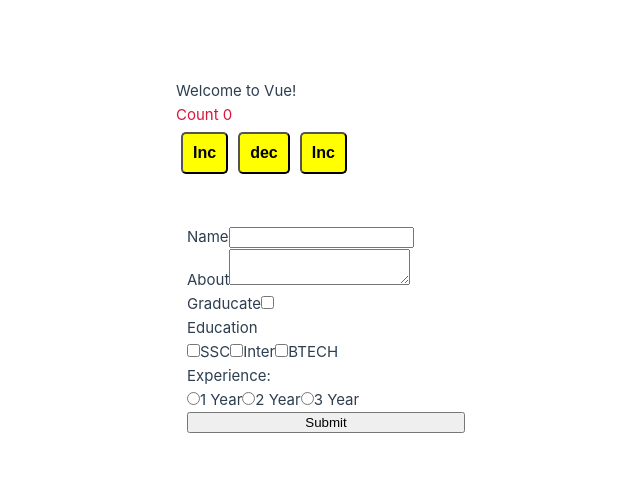
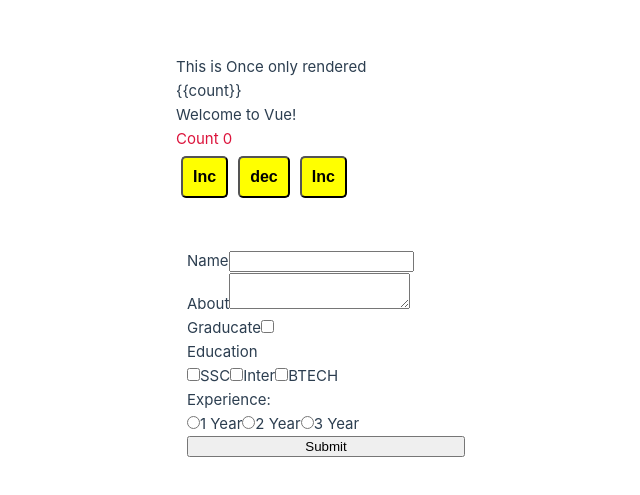
Before and after one commit to koushil-mankali/Vuejs-Practice, a Vue app in the folder vue1/: page / in a window 1280 px wide. Shown: the part 121-616 px from the top of the page, without its empty margins (164-804 px from the left). Built offline with nearby package versions, Linux system fonts and the light colour scheme.

Commit message:
v-count, v-once done

```diff
--- a/vue1/src/App.vue
+++ b/vue1/src/App.vue
@@ -36,7 +36,7 @@ export default {
         about: "",
         graduate: false,
         education: [],
-        exp: "",
+        exp: '',
       },
     };
   },
@@ -62,6 +62,8 @@ export default {
 <template>
   <div>
     <div>
+      <div v-once>This is Once only rendered</div>
+      <div v-pre>{{count}}</div>
       <div class="m1">Welcome to Vue!</div>
       <div class="m1 crimson">Count {{ count }}</div>
       <button class="button" @:click="inc($event)">Inc</button>
@@ -71,11 +73,11 @@ export default {
     <form @submit="submitForm" class="form">
       <div>
         <label for="name">Name</label>
-        <input type="text" name="name" id="name" v-model="formValues.name" />
+        <input type="text" name="name" id="name" v-model.lazy.trim="formValues.name" />
       </div>
       <div>
         <label for="about">About</label>
-        <textarea name="about" id="about" v-model="formValues.about" />
+        <textarea name="about" id="about" v-model.lazy.trim="formValues.about" />
       </div>
       <div>
         <label for="graduate">Graducate</label>
```
